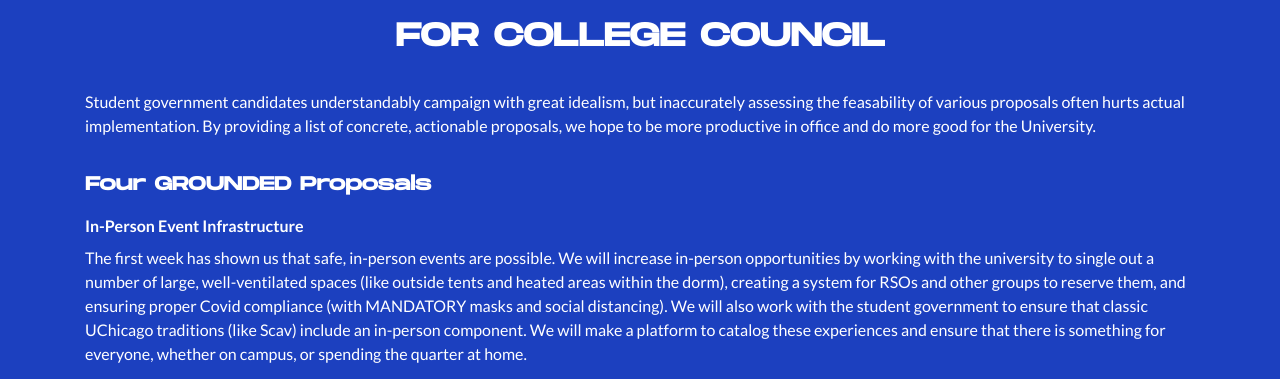
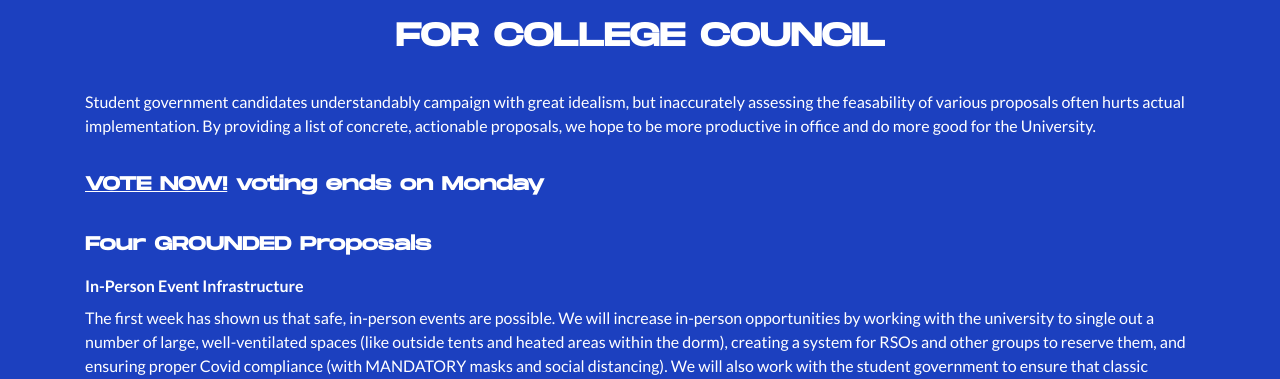
Before and after one commit to outkine/vote-grounded, a website built with Parcel: page index.html in a window 1280 px wide. Shown: the part 693-1072 px from the top of the page. Built offline with nearby package versions, Linux system fonts and the light colour scheme.

Commit message:
Add link to voting

```diff
--- a/index.html
+++ b/index.html
@@ -17,6 +17,8 @@
     </section>
     <section class="body">
         <p>Student government candidates understandably campaign with great idealism, but inaccurately assessing the feasability of various proposals often hurts actual implementation. By providing a list of concrete, actionable proposals, we hope to be more productive in office and do more good for the University.</p>
+
+<h3><a href="https://blueprint.uchicago.edu/submitter/election/start/448339">VOTE NOW!</a> voting ends on Monday</h3>
 
         <h3>Four GROUNDED Proposals</h3>
 
```
